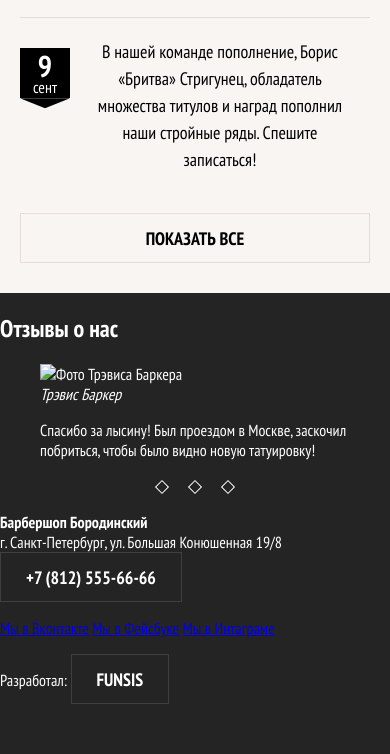
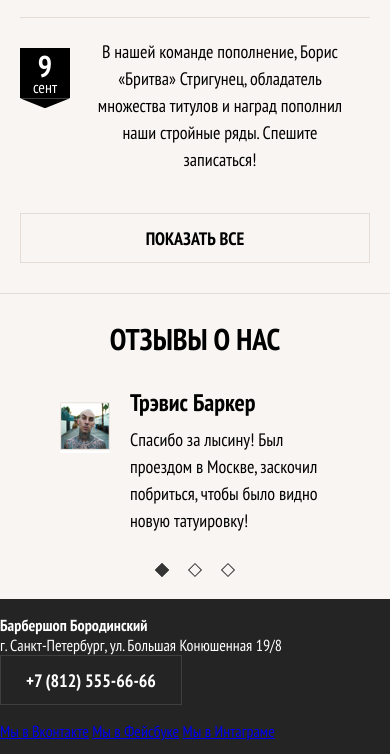
Before and after one commit to funsis/barbershop, a website: page index.html in a window 390 px wide. Shown: the part 1528-2282 px from the top of the page. Before the commit the page ends 2248 px from the top, so only its background shows below. Drawn offline with nearby package versions, Linux system fonts and the light colour scheme; files that its build step writes are made by us from their sources.

Commit message:
Style for mobile reviews

```diff
--- a/index.html
+++ b/index.html
@@ -105,24 +105,38 @@
       </div>
     </section>
     <section class="reviews">
-      <div class="reviews__wrap slider">
+      <div class="reviews__wrapper slider">
         <input class="slider__input" type="radio" id="slider-reviews-1" name="slider-control-r" checked>
         <input class="slider__input" type="radio" id="slider-reviews-2" name="slider-control-r">
         <input class="slider__input" type="radio" id="slider-reviews-3" name="slider-control-r">
         <h2 class="reviews__title">Отзывы о нас</h2>
         <div class="reviews__content">
-          <blockquote class="reviews__item">
+          <blockquote class="reviews__item slider__item">
             <div class="reviews__author-photo">
-              <img src="" alt="Фото Трэвиса Баркера">
+              <img src="../img/review-photo-m1.jpg" alt="Фото Трэвиса Баркера">
             </div>
             <cite class="reviews__author-name">Трэвис Баркер</cite>
             <p class="reviews__text">Спасибо за лысину! Был проездом в Москве, заскочил побриться, чтобы было видно новую татуировку!</p>
           </blockquote>
+          <blockquote class="reviews__item slider__item">
+            <div class="reviews__author-photo">
+              <img src="../img/review-photo-m1.jpg" alt="Фото Трэвиса Маркера">
+            </div>
+            <cite class="reviews__author-name">Трэвис Маркер</cite>
+            <p class="reviews__text">Спасибо за лысину! Был проездом в Москве, заскочил побриться, чтобы было видно новую татуировку!</p>
+          </blockquote>
+          <blockquote class="reviews__item slider__item">
+            <div class="reviews__author-photo">
+              <img src="../img/review-photo-m1.jpg" alt="Фото Трэвиса Паркера">
+            </div>
+            <cite class="reviews__author-name">Трэвис Паркер</cite>
+            <p class="reviews__text">Спасибо за лысину! Был проездом в Москве, заскочил побриться, чтобы было видно новую татуировку!</p>
+          </blockquote>
         </div>
         <div class="reviews__toggles slider__toggles">
-          <label class="slider__toggle" for="slider-reviews-1"></label>
-          <label class="slider__toggle" for="slider-reviews-2"></label>
-          <label class="slider__toggle" for="slider-reviews-3"></label>
+          <label class="slider__toggle slider__toggle--dark" for="slider-reviews-1"></label>
+          <label class="slider__toggle slider__toggle--dark" for="slider-reviews-2"></label>
+          <label class="slider__toggle slider__toggle--dark" for="slider-reviews-3"></label>
         </div>
       </div>
     </section>
--- a/sass/blocks/news.scss
+++ b/sass/blocks/news.scss
@@ -4,7 +4,7 @@
     padding: 70px 20px 0;
     padding-bottom: 30px;
     background-color: #f8f5f2;
-    border-bottom: px solid #e5ddd5;
+    border-bottom: 1px solid #e5ddd5;
     color: black;
     text-align: center;
 
--- /dev/null
+++ b/sass/blocks/reviews.scss
@@ -0,0 +1,75 @@
+.reviews {
+  &__wrapper {
+    position: relative;
+    padding: 0 20px;
+    padding-top: 30px;
+    padding-bottom: 20px;
+    background-color: #f8f5f2;
+    text-align: center;
+  }
+
+  &__title {
+    @include mp-clear;
+    margin-bottom: 35px;
+    font-size: 30px;
+    line-height: 30px;
+    font-weight: 700;
+    color: black;
+    text-transform: uppercase;
+  }
+
+  &__content {
+    padding-left: 70px;
+    color: black;
+    text-align: left;
+  }
+
+  &__item {
+    position: relative;
+    margin-bottom: 25px;
+
+    &:nth-child(1),
+    &:nth-child(2),
+    &:nth-child(3) {
+      display: none;
+    }
+  }
+
+  &__author-photo {
+    position: absolute;
+    top: 13px;
+    right: 100%;
+    transform: translateX(-20px);
+  }
+
+  &__author-name {
+    @include mp-clear;
+    display: inline-block;
+    margin-bottom: 10px;
+    font-size: 24px;
+    line-height: 27px;
+    font-weight: 700;
+    font-style: normal;
+  }
+
+  &__text {
+    @include  mp-clear;
+    font-size: 18px;
+    line-height: 27px;
+  }
+}
+
+/* ЛОГИКА СЛАЙДЕРА */
+
+#slider-reviews-1:checked ~ .reviews__toggles label[for="slider-reviews-1"],
+#slider-reviews-2:checked ~ .reviews__toggles label[for="slider-reviews-2"],
+#slider-reviews-3:checked ~ .reviews__toggles label[for="slider-reviews-3"] {
+  background-color: #353535;
+}
+
+
+#slider-reviews-1:checked ~ .reviews__content .slider__item:nth-child(1),
+#slider-reviews-2:checked ~ .reviews__content .slider__item:nth-child(2),
+#slider-reviews-3:checked ~ .reviews__content .slider__item:nth-child(3) {
+  display: block;
+}
--- a/sass/blocks/slider.scss
+++ b/sass/blocks/slider.scss
@@ -24,5 +24,9 @@
     &:last-child {
       margin-right: 0;
     }
+
+    &--dark {
+      border-color: #353535;
+    }
   }
 }
--- a/sass/style.scss
+++ b/sass/style.scss
@@ -18,3 +18,4 @@
 @import "blocks/stats.scss";
 @import "blocks/advantages.scss";
 @import "blocks/news.scss";
+@import "blocks/reviews.scss";
```
Also changed, not shown: img/review-photo-m1.jpg (added), img/review-photo-m1.png (added).
